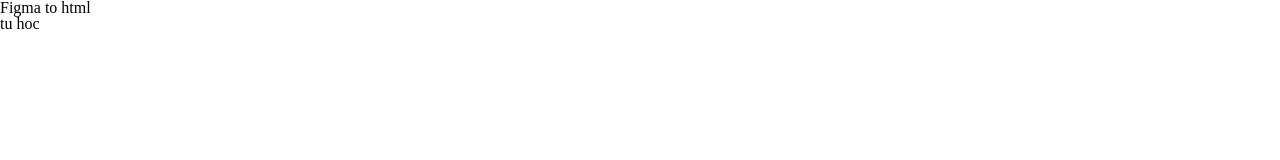
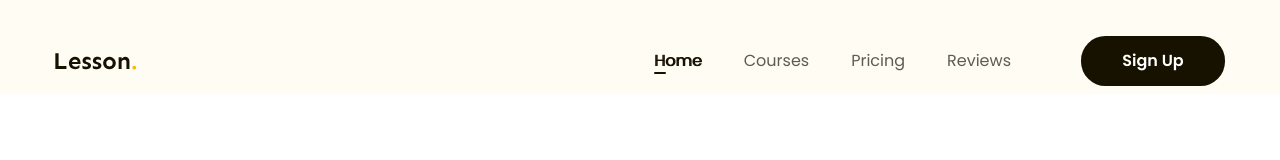
Before and after one commit to mao-u-sa-dao/figma_to_html, a plain HTML site: page index.html in a window 1280 px wide. Shown: the top 160 px of the page. Drawn offline with Linux system fonts and the light colour scheme.

Commit message:
ngay1 header

```diff
--- a/assets/css/style.css
+++ b/assets/css/style.css
@@ -6,4 +6,77 @@
 }
 body {
   font-size: 1.6rem;
+  font-family: "Poppins", sans-serif;
 }
+/*  common   */
+
+a {
+  text-decoration: none;
+}
+.btn {
+  display: inline-block;
+  min-width: 118px;
+  padding: 0 16px;
+  line-height: 50px;
+  color: #fff;
+  text-align: center;
+  font-size: 1.6rem;
+  font-weight: 600;
+  border-radius: 24.5px;
+  background: #171100;
+}
+.main-content {
+  width: 1170px;
+  max-width: calc(100% - 48px);
+  margin-left: auto;
+  margin-right: auto;
+}
+/* header */
+.header {
+  background: #fffcf4;
+}
+.header.fixed {
+  position: sticky;
+  top: -28px;
+}
+.header .body {
+  display: flex;
+  align-items: center;
+  padding: 36px 0 8px;
+}
+.nav {
+  margin-left: auto;
+}
+.nav ul {
+  display: flex;
+}
+.nav a {
+  position: relative;
+  color: #5f5b53;
+  font-size: 1.6rem;
+  padding: 8px 21px;
+}
+.nav li.active a,
+.nav a:hover {
+  color: #171100;
+  /* font-weight: 600; */
+  text-shadow: 1px 0 0 currentColor;
+}
+.nav li.active a::after {
+  position: absolute;
+  left: 21px;
+  bottom: 6px;
+  display: block;
+  content: "";
+  width: 12px;
+  height: 2px;
+  border-radius: 1px;
+  background: #171100;
+}
+.header .btn-sign-up {
+  min-width: 144px;
+}
+
+.header .action {
+  margin-left: 49px;
+}
--- a/index.html
+++ b/index.html
@@ -5,11 +5,39 @@
     <meta name="viewport" content="width=device-width, initial-scale=1.0" />
     <!-- Reset css -->
     <link rel="stylesheet" href="./assets/css/reset.css" />
+    <!-- embed fonts -->
+    <link rel="preconnect" href="https://fonts.googleapis.com" />
+    <link rel="preconnect" href="https://fonts.gstatic.com" crossorigin />
+    <link
+      href="https://fonts.googleapis.com/css2?family=Poppins:ital,wght@0,400;0,500;0,600;0,700;1,400&family=Sen:wght@700&display=swap"
+      rel="stylesheet"
+    />
+    <!-- styles -->
     <link rel="stylesheet" href="./assets/css/style.css" />
     <title>Document</title>
   </head>
-  <body>
-    <h1>Figma to html</h1>
-    <h2>tu hoc</h2>
+  <body style="height: 10000px">
+    <!-- header -->
+    <header class="header fixed">
+      <div class="main-content">
+        <div class="body">
+          <!-- logo -->
+          <img src="./assets/img/logo.svg" alt="lesson" />
+          <!-- nav -->
+          <nav class="nav">
+            <ul>
+              <li class="active"><a href="#!">Home</a></li>
+              <li><a href="#!">Courses</a></li>
+              <li><a href="#!">Pricing</a></li>
+              <li><a href="#!">Reviews</a></li>
+            </ul>
+          </nav>
+          <!-- btn action -->
+          <div class="action">
+            <a href="" class="btn btn-sign-up">Sign Up</a>
+          </div>
+        </div>
+      </div>
+    </header>
   </body>
 </html>
```
Also changed, not shown: assets/img/logo.svg (added).
